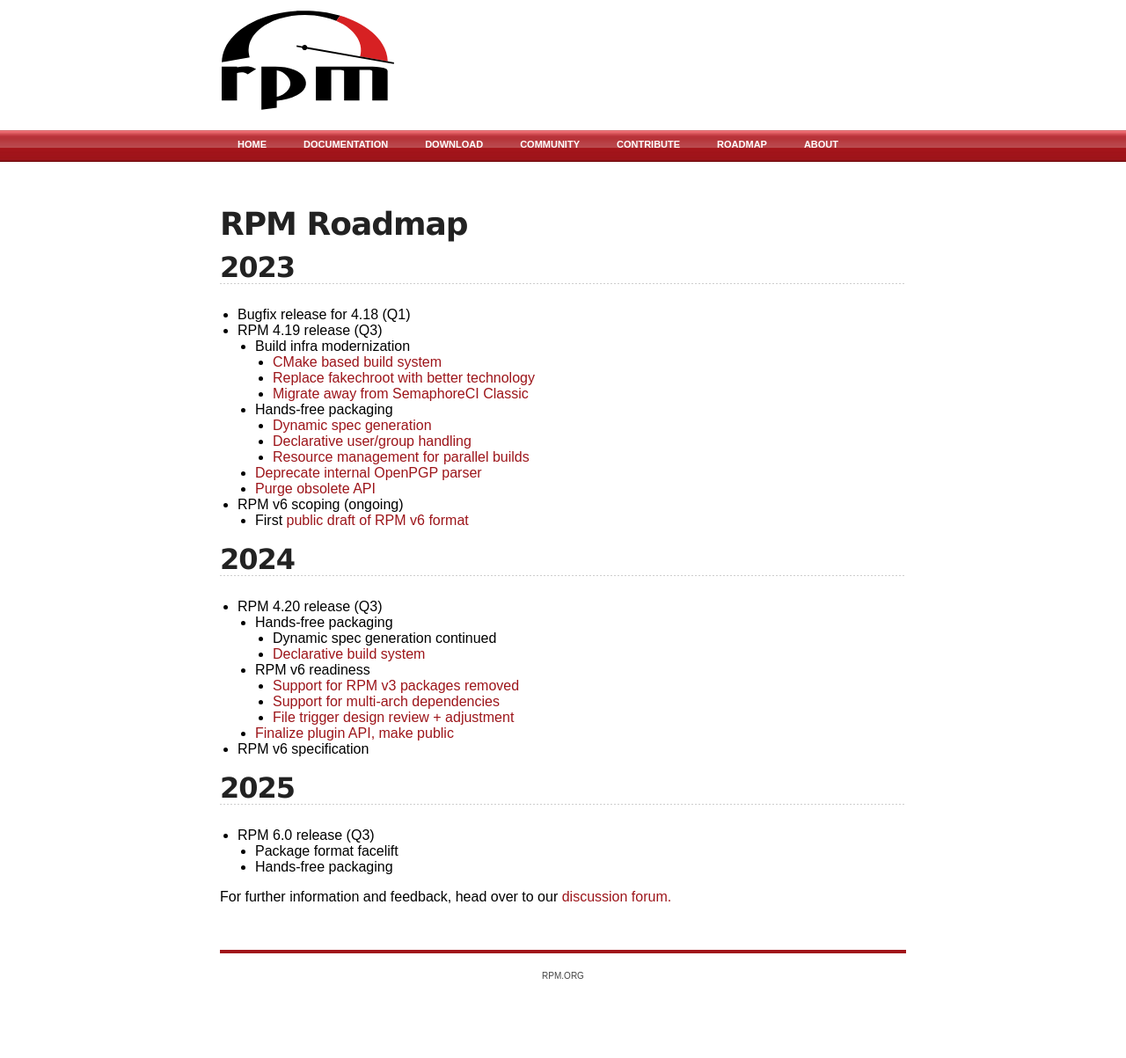
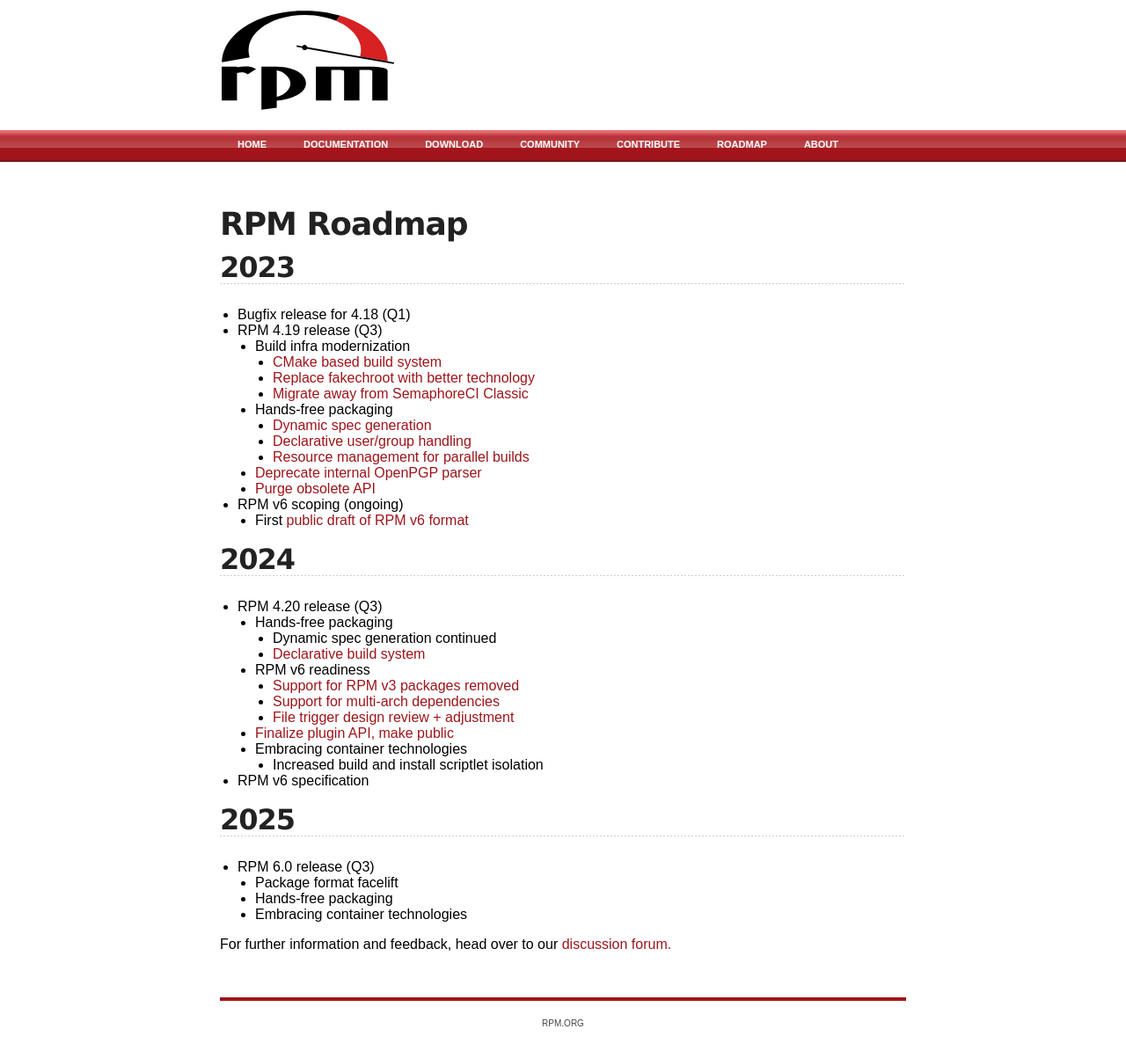
Before and after one commit to rpm-software-management/rpm-web, a Jekyll site: the page built from roadmap.md, in a window 1280 px wide. Shown: the whole page at 88% size. Built offline with Jekyll 4.4.1, drawn with Linux system fonts in a browser that asks for light colours; before the commit the page ends 1149 px from its top, so only the background shows below that.

Commit message:
Mention container technologies in the roadmap

```diff
--- a/roadmap.md
+++ b/roadmap.md
@@ -31,11 +31,15 @@ title: rpm.org - Roadmap
     * [Support for multi-arch dependencies](https://github.com/rpm-software-management/rpm/issues/2197)
     * [File trigger design review + adjustment](https://github.com/rpm-software-management/rpm/issues/2655)
   * [Finalize plugin API, make public](https://github.com/rpm-software-management/rpm/issues/1536)
+  * Embracing container technologies
+    * Increased build and install scriptlet isolation
+
 * RPM v6 specification
 
 ## 2025
 * RPM 6.0 release (Q3)
   * Package format facelift
   * Hands-free packaging
+  * Embracing container technologies
 
 For further information and feedback, head over to our [discussion forum.](https://github.com/rpm-software-management/rpm/discussions/2015)
```
